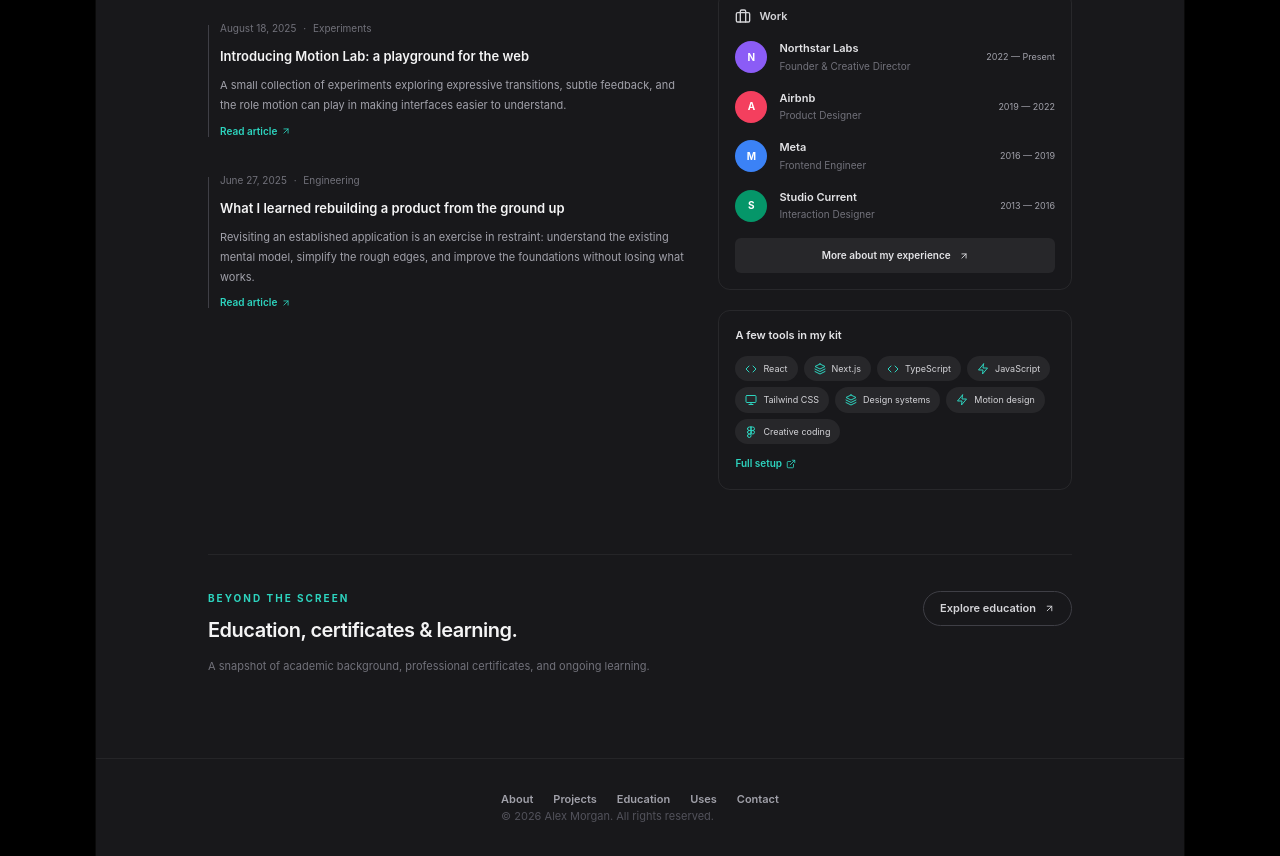
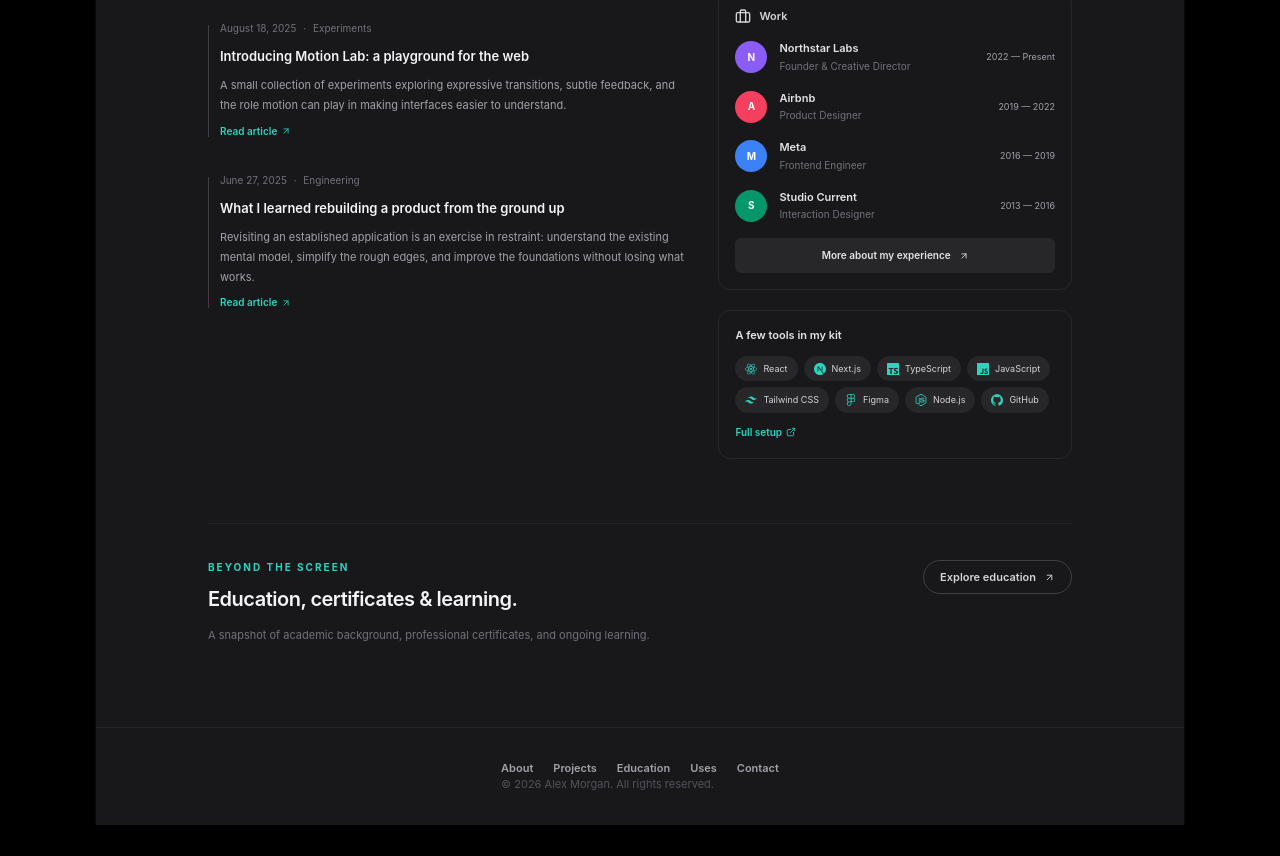
Before and after one commit to Amirsaboor/PersonalWebsite, a Next.js app: page / in a window 1280 px wide. Shown: the part 1628-2484 px from the top of the page. After the commit the page ends 2453 px from the top, so only its background shows below. Built offline with nearby package versions, Linux system fonts and the light colour scheme.

Commit message:
Use authentic technology icons on homepage

```diff
--- a/src/app/page.js
+++ b/src/app/page.js
@@ -1,7 +1,8 @@
 import Link from 'next/link'
 import { Container } from '@/components/Container'
 import { ProjectCarousel } from '@/components/ProjectCarousel'
-import { FiArrowUpRight, FiGithub, FiInstagram, FiLinkedin, FiMail, FiExternalLink, FiBriefcase, FiCode, FiLayers, FiDatabase, FiGitBranch, FiMonitor, FiZap, FiFigma } from 'react-icons/fi'
+import { FiArrowUpRight, FiGithub, FiInstagram, FiLinkedin, FiMail, FiExternalLink, FiBriefcase } from 'react-icons/fi'
+import { SiReact, SiNextdotjs, SiTypescript, SiJavascript, SiTailwindcss, SiFigma, SiNodedotjs, SiGithub } from 'react-icons/si'
 
 export const metadata = {
   title: 'Alex Morgan — Software designer, founder, and amateur astronaut',
@@ -31,10 +32,10 @@ const work = [
 ]
 
 const skills = [
-  { name: 'React', Icon: FiCode }, { name: 'Next.js', Icon: FiLayers },
-  { name: 'TypeScript', Icon: FiCode }, { name: 'JavaScript', Icon: FiZap },
-  { name: 'Tailwind CSS', Icon: FiMonitor }, { name: 'Design systems', Icon: FiLayers },
-  { name: 'Motion design', Icon: FiZap }, { name: 'Creative coding', Icon: FiFigma },
+  { name: 'React', Icon: SiReact }, { name: 'Next.js', Icon: SiNextdotjs },
+  { name: 'TypeScript', Icon: SiTypescript }, { name: 'JavaScript', Icon: SiJavascript },
+  { name: 'Tailwind CSS', Icon: SiTailwindcss }, { name: 'Figma', Icon: SiFigma },
+  { name: 'Node.js', Icon: SiNodedotjs }, { name: 'GitHub', Icon: SiGithub },
 ]
 
 export default function Home() {
```
